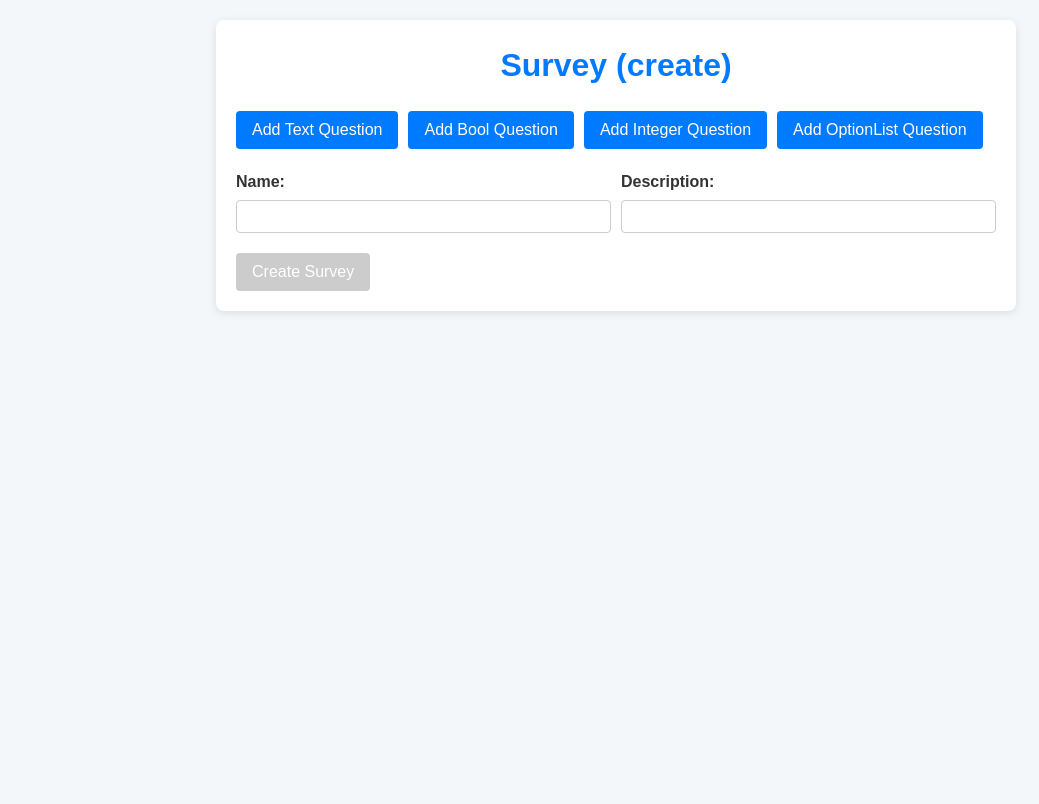
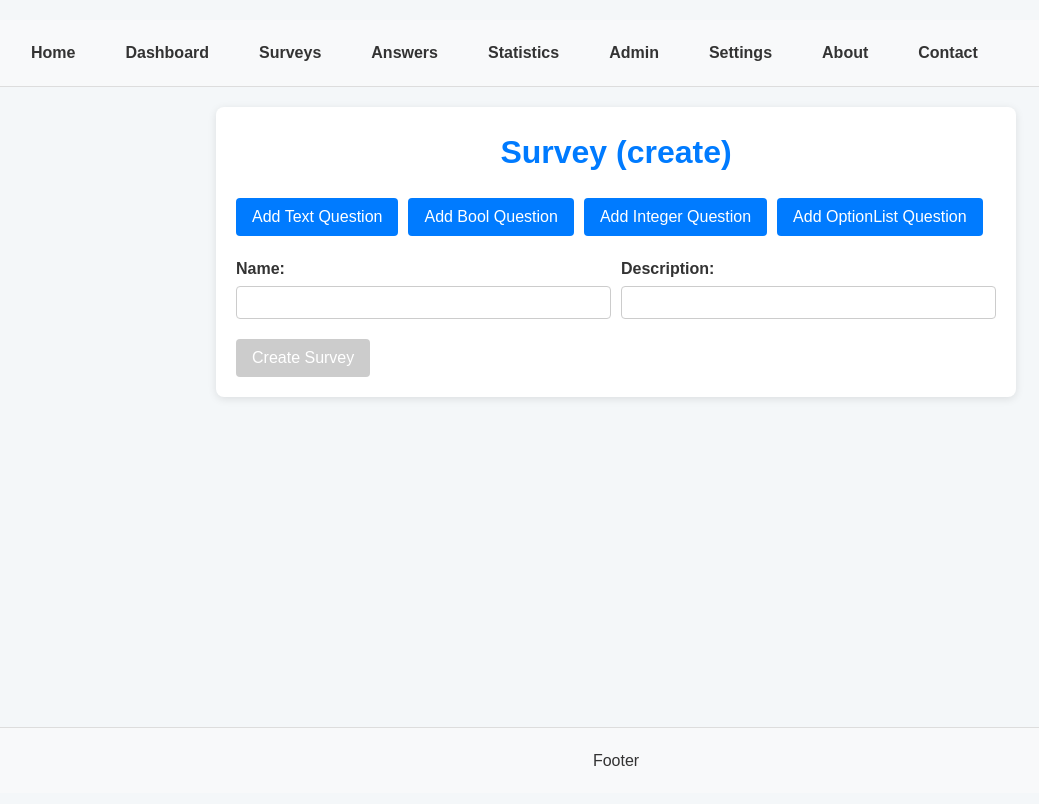
Before and after one commit to armydep/surveyhub-frontend, a React (Vite) app: page /survey in a window 1280 px wide. Shown: the top 804 px of the page, without its empty margins (24-1063 px from the left). Built offline with nearby package versions, Linux system fonts and the light colour scheme.

Commit message:
layout: header, footer

```diff
--- a/src/App.jsx
+++ b/src/App.jsx
@@ -1,18 +1,20 @@
-import { BrowserRouter as Router, Routes, Route } from "react-router-dom";
+import {BrowserRouter as Router, Routes, Route} from "react-router-dom";
 import Home from "./components/Home.jsx";
 import Survey from "./components/Survey.jsx";
-
+import Layout from "./components/Layout.jsx"
 
 export default function App() {
     return (
         <>
             <Router>
                 <Routes>
-          <Route exact path="/home" element={<Home />} />
-          <Route exact path="/" element={<Home />} />
-          <Route exact path="/survey" element={<Survey />} />
-          <Route exact path="/survey/answer/:surveyId" element={<Survey />} />
-          <Route exact path="/survey/:surveyId" element={<Survey />} />
+                    <Route path="/" element={<Layout/>}>
+                        <Route exact path="/home" element={<Home/>}/>
+                        <Route exact path="/" element={<Home/>}/>
+                        <Route exact path="/survey" element={<Survey/>}/>
+                        <Route exact path="/survey/answer/:surveyId" element={<Survey/>}/>
+                        <Route exact path="/survey/:surveyId" element={<Survey/>}/>
+                    </Route>
                 </Routes>
             </Router>
         </>
--- /dev/null
+++ b/src/components/Layout.jsx
@@ -0,0 +1,31 @@
+// import React from 'react';
+import {Outlet} from 'react-router-dom';
+import '../styles/Layout.css';
+
+export default function Layout() {
+    return (
+        <div>
+            <header>
+                <nav>
+                    <ul>
+                        <li><a href="/">Home</a></li>
+                        <li><a href="/">Dashboard</a></li>
+                        <li><a href="/">Surveys</a></li>
+                        <li><a href="/">Answers</a></li>
+                        <li><a href="/">Statistics</a></li>
+                        <li><a href="/">Admin</a></li>
+                        <li><a href="/">Settings</a></li>
+                        <li><a href="/about">About</a></li>
+                        <li><a href="/contact">Contact</a></li>
+                    </ul>
+                </nav>
+            </header>
+            <main>
+                <Outlet/>
+            </main>
+            <footer>
+                <p>Footer</p>
+            </footer>
+        </div>
+    );
+}
--- /dev/null
+++ b/src/styles/Layout.css
@@ -0,0 +1,67 @@
+/* Reset default list styles */
+nav ul {
+    list-style-type: none; /* Remove bullets */
+    margin: 0;
+    padding: 0;
+    display: flex; /* Make the list items horizontal */
+    gap: 20px; /* Add space between items */
+}
+
+/* Style the list items */
+nav ul li {
+    display: inline-block; /* Ensure items are inline */
+}
+
+/* Style the links */
+nav ul li a {
+    text-decoration: none; /* Remove underline */
+    color: #333; /* Default link color */
+    font-weight: bold;
+    padding: 10px 15px; /* Add padding for better clickability */
+    border-radius: 5px; /* Rounded corners */
+    transition: background-color 0.3s, color 0.3s; /* Smooth hover effect */
+}
+
+/* Hover effect for links */
+nav ul li a:hover {
+    background-color: #007bff; /* Change background on hover */
+    color: #fff; /* Change text color on hover */
+}
+
+/* Header styling */
+header {
+    background-color: #f8f9fa;
+    padding: 20px;
+    text-align: center;
+    border-bottom: 1px solid #ddd;
+}
+
+/* Main content styling */
+main {
+    padding: 20px;
+    min-height: 80vh; /* Ensure the main content takes up most of the page */
+}
+
+/* Footer styling */
+footer {
+    background-color: #f8f9fa;
+    /*background-color: #333; !* Dark background *!*/
+    /*color: #fff; !* White text *!*/
+    padding: 20px; /* Add padding */
+    text-align: center; /* Center-align text */
+    /*border-top: 1px solid #444; /* Add a subtle border at the top */
+    border-top: 1px solid #ddd;
+}
+
+/* Responsive design: Stack navigation items vertically on small screens */
+@media (max-width: 600px) {
+    nav ul {
+        flex-direction: column; /* Stack items vertically */
+        gap: 10px; /* Reduce gap between items */
+    }
+
+    nav ul li a {
+        display: block; /* Make links full width */
+        text-align: center; /* Center-align text */
+    }
+}
```
Also changed, not shown: 1 other file (tests, documents, lock files or other folders). Lines whose indentation alone changed are shown as unchanged.
